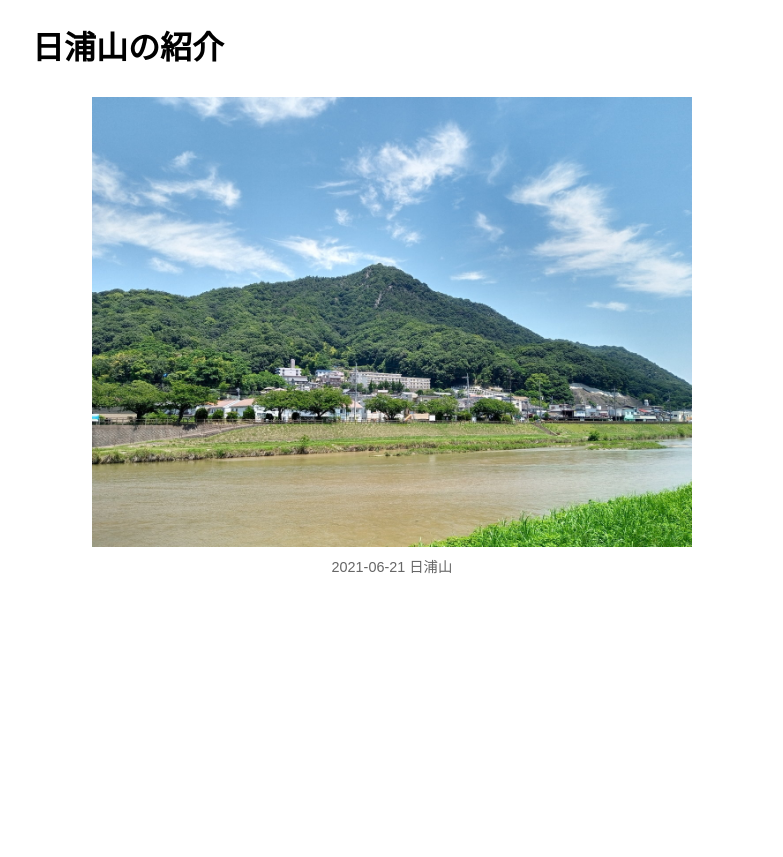
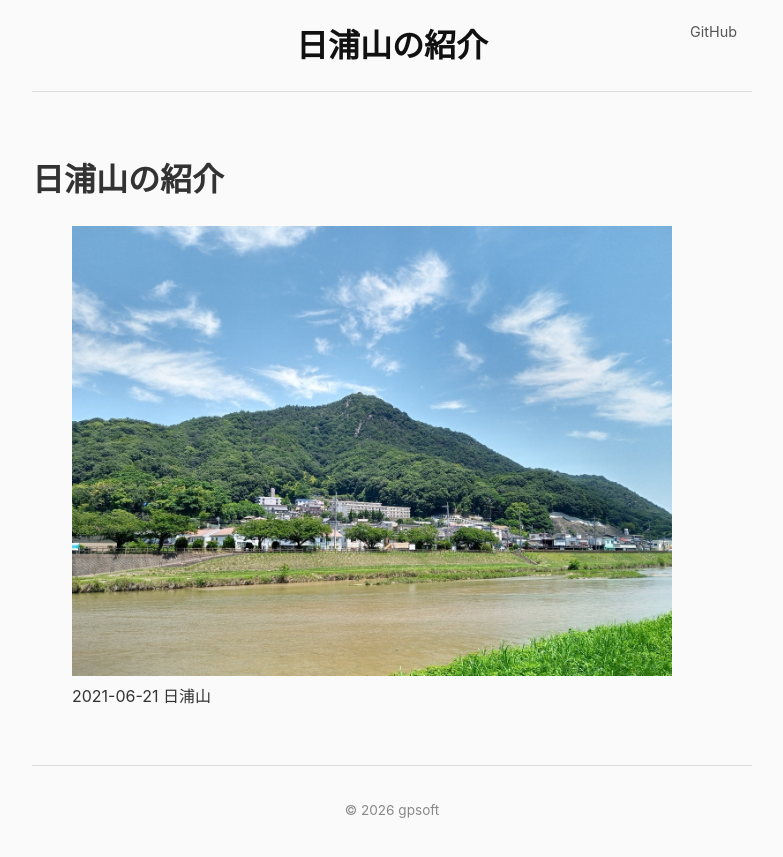
Before and after one commit to gpsoft/hinoura, a Jekyll site: the page built from docs/index.md, in a window 1280 px wide. Shown: the top 857 px of the page, without its empty margins (248-1031 px from the left). Built offline with Jekyll 4.4.1, drawn with Linux system fonts in a browser that asks for light colours.

Commit message:
Apply style by chatgpt

```diff
--- a/docs/_config.yml
+++ b/docs/_config.yml
@@ -1,2 +1,3 @@
 title: 日浦山の紹介
 markdown: kramdown
+repo: https://github.com/gpsoft/hinoura
--- a/docs/_layouts/default.html
+++ b/docs/_layouts/default.html
@@ -1,13 +1,25 @@
 <!DOCTYPE html>
-<html>
+<html lang="ja">
 <head>
   <meta charset="utf-8">
-  <title>{{ page.title }}</title>
+  <meta name="viewport" content="width=device-width, initial-scale=1.0">
+  <title>{{ page.title }} | {{ site.title }}</title>
   <link rel="stylesheet" href="/hinoura/assets/style.css">
 </head>
 <body>
 
-{{ content }}
+<header>
+  <h1><a href="/">{{ site.title }}</a></h1>
+  <a class="github-link" href="{{ site.repo }}" target="_blank" rel="noopener">GitHub</a>
+</header>
+
+<main>
+  {{ content }}
+</main>
+
+<footer>
+  <p>&copy; 2026 gpsoft</p>
+</footer>
 
 </body>
 </html>
--- a/docs/assets/style.css
+++ b/docs/assets/style.css
@@ -1,15 +1,67 @@
+/* 全体 */
 body {
-	max-width: 720px;
-	margin: auto;
-	font-family: sans-serif;
-	line-height: 1.7;
+  font-family: -apple-system, BlinkMacSystemFont, "Segoe UI", Roboto, Helvetica, Arial, sans-serif;
+  line-height: 1.6;
+  max-width: 720px;
+  margin: 0 auto;
+  padding: 0 15px;
+  background-color: #fafafa;
+  color: #333;
 }
 
-figure {
-	text-align: center;
+/* ヘッダー */
+header {
+  position: relative;
+  padding: 20px 0;
+  text-align: center;
+  border-bottom: 1px solid #ddd;
 }
 
-figcaption {
-	font-size: 0.9em;
-	color: #666;
+header h1 {
+  margin: 0;
+  font-size: 2rem;
 }
+
+header h1 a {
+  text-decoration: none;
+  color: #111;
+}
+
+/* GitHubリンクを右上に */
+.github-link {
+  position: absolute;
+  top: 20px;
+  right: 15px;
+  font-size: 0.9rem;
+  text-decoration: none;
+  color: #555;
+}
+
+.github-link:hover {
+  color: #000;
+}
+
+/* メインコンテンツ */
+main {
+  padding: 40px 0;
+}
+
+/* 画像対応 */
+img {
+  max-width: 100%;
+  height: auto;
+}
+
+/* フッター */
+footer {
+  text-align: center;
+  padding: 20px 0;
+  color: #888;
+  font-size: 0.85rem;
+  border-top: 1px solid #ddd;
+}
+
+/* 見出し調整 */
+h2, h3, h4 {
+  margin-top: 1.5em;
+}
```
